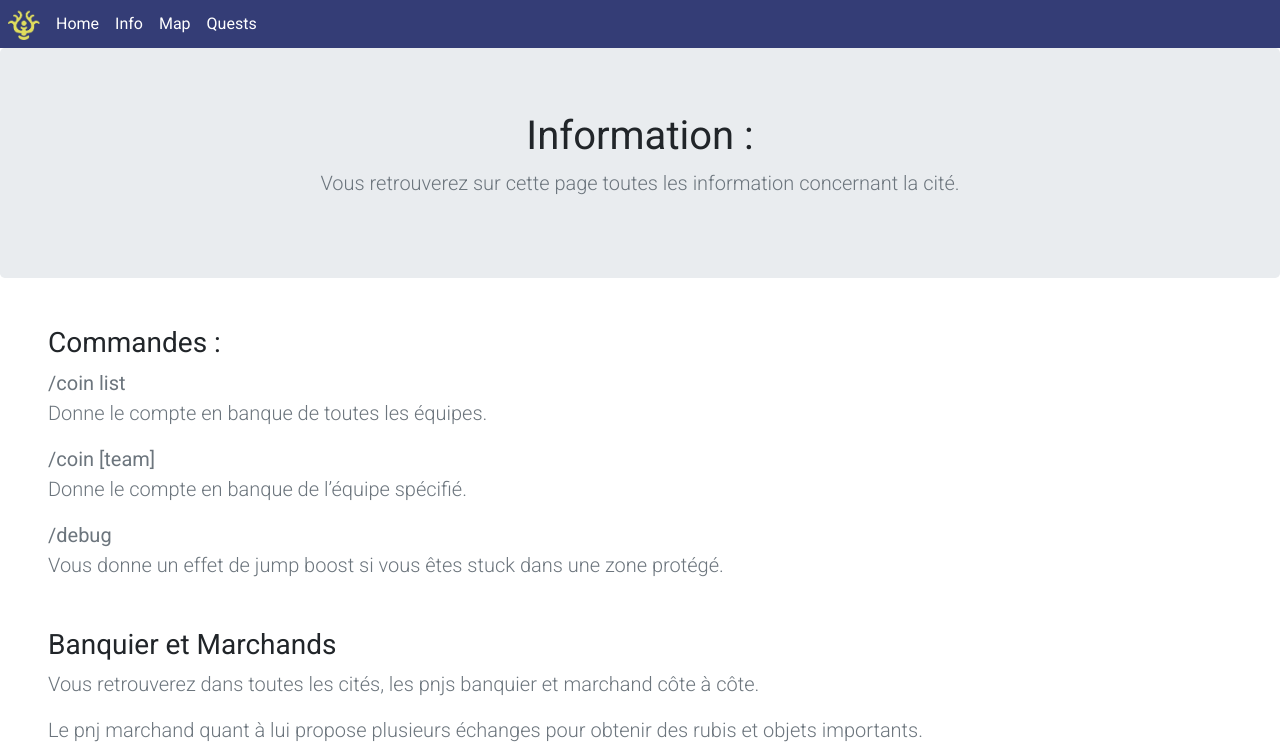
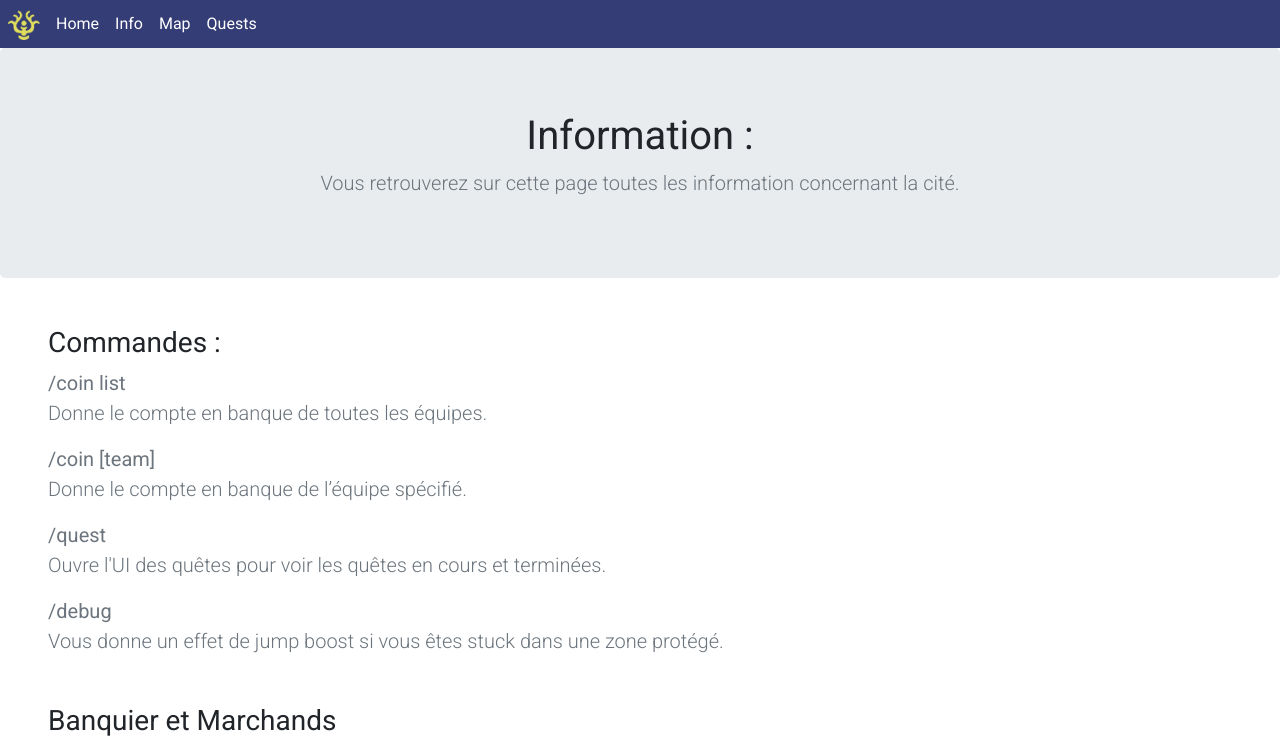
Before and after one commit to Mateleo/site-cite, a React (Vite) app: page /info in a window 1280 px wide. Shown: the top 750 px of the page. Built offline with nearby package versions, Linux system fonts and the light colour scheme.

Commit message:
Update Info.tsx

```diff
--- a/src/pages/Info/Info.tsx
+++ b/src/pages/Info/Info.tsx
@@ -29,6 +29,11 @@ export default function Info() {
             <strong>/coin [team]</strong>
             <br />
             Donne le compte en banque de l’équipe spécifié.
+          </p>{" "}
+          <p className="lead text-muted">
+            <strong>/quest</strong>
+            <br />
+            Ouvre l'UI des quêtes pour voir les quêtes en cours et terminées.
           </p>{" "}
           <p className="lead text-muted">
             <strong>/debug</strong>
```
